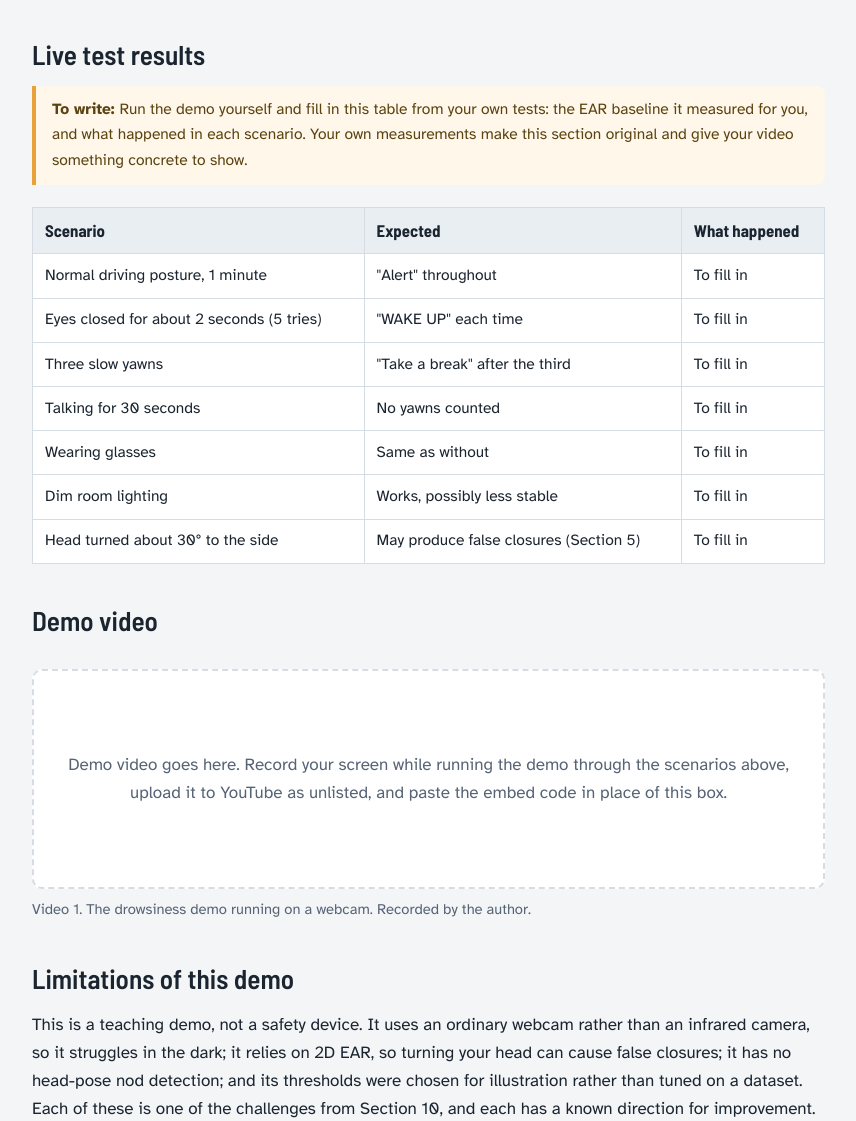
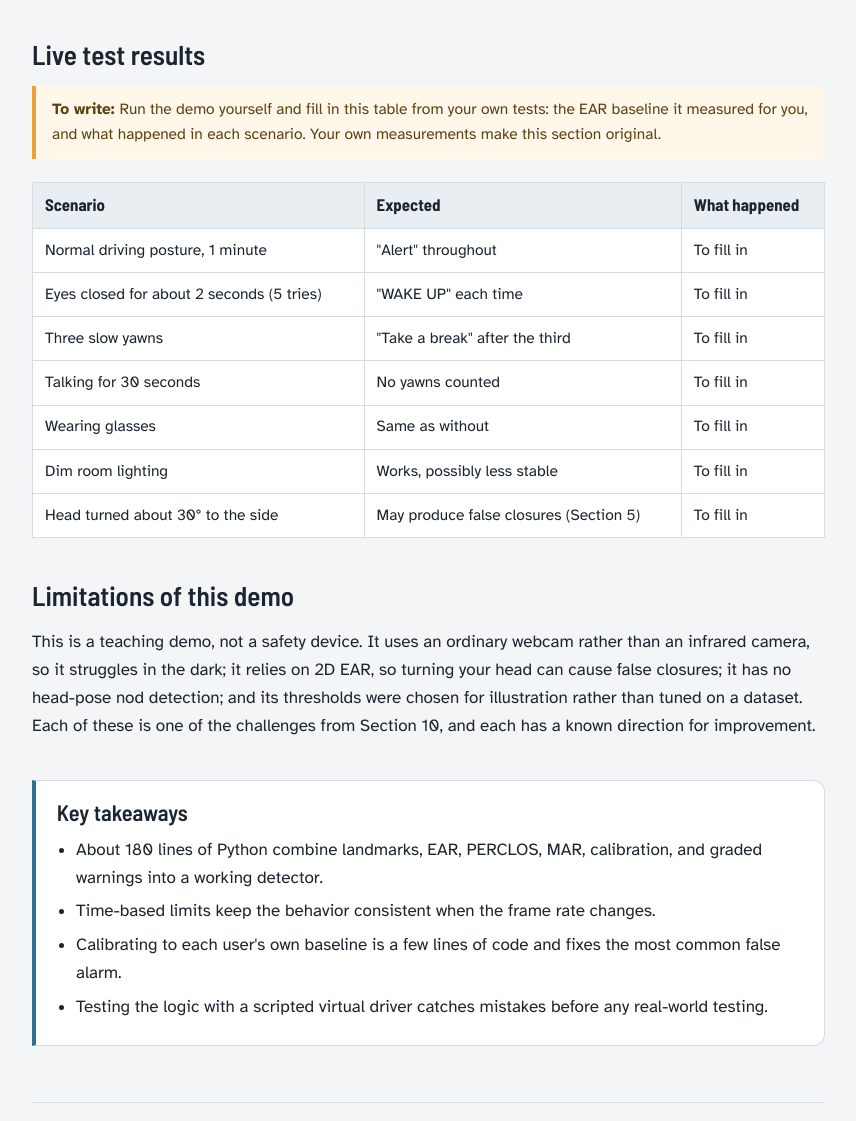
Before and after one commit to PallikalaS/Driver-Drowsiness-Detection-Tutorial, a plain HTML site: page 11-demo.html in a window 1280 px wide. Shown: the part 4159-5280 px from the top of the page, without its empty margins (322-1178 px from the left). Drawn offline with Linux system fonts and the light colour scheme.

Commit message:
Remove optional demo video from Section 11.

```diff
--- a/11-demo.html
+++ b/11-demo.html
@@ -325,7 +325,7 @@ if __name__ == &quot;__main__&quot;:
       </div>
 
       <h2>Live test results</h2>
-      <p class="todo">Run the demo yourself and fill in this table from your own tests: the EAR baseline it measured for you, and what happened in each scenario. Your own measurements make this section original and give your video something concrete to show.</p>
+      <p class="todo">Run the demo yourself and fill in this table from your own tests: the EAR baseline it measured for you, and what happened in each scenario. Your own measurements make this section original.</p>
       <div class="table-wrap">
       <table>
         <thead><tr><th>Scenario</th><th>Expected</th><th>What happened</th></tr></thead>
@@ -340,12 +340,6 @@ if __name__ == &quot;__main__&quot;:
         </tbody>
       </table>
       </div>
-
-      <h2>Demo video</h2>
-      <figure>
-        <div class="fig-placeholder">Demo video goes here. Record your screen while running the demo through the scenarios above, upload it to YouTube as unlisted, and paste the embed code in place of this box.</div>
-        <figcaption>Video 1. The drowsiness demo running on a webcam. Recorded by the author.</figcaption>
-      </figure>
 
       <h2>Limitations of this demo</h2>
       <p>This is a teaching demo, not a safety device. It uses an ordinary webcam rather than an infrared camera, so it struggles in the dark; it relies on 2D EAR, so turning your head can cause false closures; it has no head-pose nod detection; and its thresholds were chosen for illustration rather than tuned on a dataset. Each of these is one of the challenges from Section 10, and each has a known direction for improvement.</p>
```
